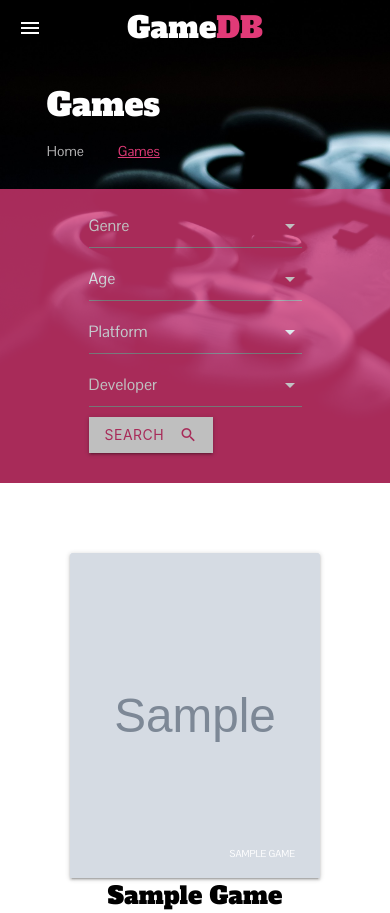
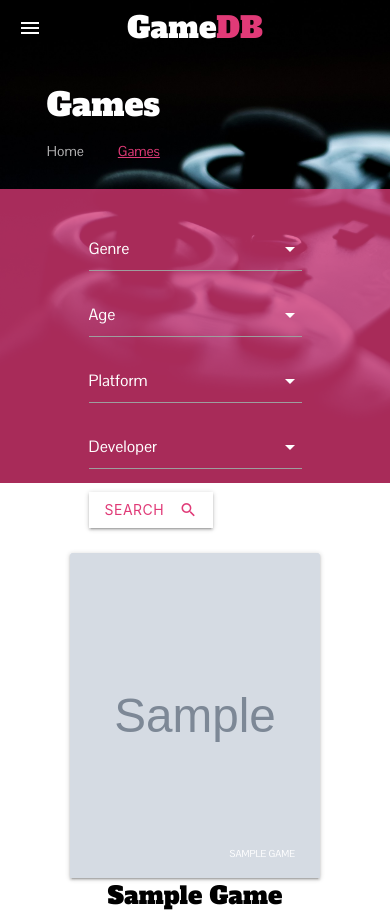
Before and after one commit to aidant842/MilestoneProject3, a Flask app: page /games in a window 390 px wide. Shown: the top 913 px of the page. Run offline with Flask 2, Linux system fonts and the light colour scheme; grey boxes marked "Sample" are stand-in pictures; a database or web service that is not in the repository returns one stand-in record (values such as "Sample title"); some libraries are stand-ins or nearby versions.

Commit message:
added delete button on game.html and functionality styled both edit and delete button on game.html fixed opacity issue with options-container on games.html started to implement search route

```diff
--- a/app.py
+++ b/app.py
@@ -21,9 +21,26 @@ def home_page():
 
 @app.route('/games')
 def games():
+
     return render_template('games.html', genre=mongo.db.genre.find(), games=mongo.db.games.find(),
                             age_rating=mongo.db.age_rating.find(), dev=mongo.db.developer.find(), plat=mongo.db.platform.find(),
                             vr=mongo.db.vr_capable.find())
+
+@app.route('/search', methods = ['POST', 'GET'])
+def search():
+
+    games = mongo.db.games
+    query=games.find({
+        'genre_name': request.form.get('genre'),
+        'age_rating': request.form.get('age'),
+        'platform'  : request.form.get('platform'),
+        'developer' : request.form.get('developer')
+    })
+
+    return render_template('games.html', genre=mongo.db.genre.find(), games=query,
+                            age_rating=mongo.db.age_rating.find(), dev=mongo.db.developer.find(), plat=mongo.db.platform.find(),
+                            vr=mongo.db.vr_capable.find())
+
 
 @app.route('/games/<game_id>')
 def game_page(game_id):
@@ -43,7 +60,7 @@ def addGame():
     return render_template('addGame.html', genre=mongo.db.genre.find(), platform=mongo.db.platform.find(),
                             vr=mongo.db.vr_capable.find(), age_rating=mongo.db.age_rating.find())
 
-@app.route('/insert_game', methods = ['POST'])
+@app.route('/insert_game', methods=['POST'])
 def insert_game():
     game = mongo.db.games
     game.insert_one(request.form.to_dict())
@@ -80,6 +97,13 @@ def update_game(game_id):
 
     return redirect(url_for('games'))
 
+@app.route('/delete_game/<game_id>')
+def delete_game(game_id):
+    game=mongo.db.games
+    game.delete_one({'_id': ObjectId(game_id)})
+
+    return redirect(url_for('games'))
+
 if __name__ == '__main__':
     app.run(host=os.environ.get('IP'),
         port=int(os.environ.get('PORT')),
--- a/static/css/style.css
+++ b/static/css/style.css
@@ -30,6 +30,10 @@ button {
     border-radius: 0;
 }
 
+textarea.materialize-textarea{
+    color: white;
+}
+
 /* ------------------------------------------------------*/
 
 /* ----------------- BreadCrumb Styling ----------------- */
@@ -55,7 +59,8 @@ button {
 /* ----------------- Page Backgrounds ----------------- */
 
 .landing-bg,
-.login-bg {
+.login-bg
+ {
   background-image: url("images/background.png");
   background-repeat: no-repeat;
   background-size: auto;
@@ -229,7 +234,7 @@ nav ul a.btn {
 
 .options-container {
   position: absolute;
-  top: 40%;
+  top: 60%;
   left: 20%;
   bottom: 40%;
   right: 20%;
@@ -271,8 +276,16 @@ input {
   margin-left: auto;
   left: auto;
   right: auto;
-  margin-top: 1px;
+  margin-top: 1rem;
   margin-bottom: 1px;
+}
+
+.options-container > .row > .input-field.col.s12 {
+    margin-left: auto;
+    left: auto;
+    right: auto;
+    margin-top: 1px;
+    margin-bottom: 1px;
 }
 
 .search-button {
@@ -360,15 +373,14 @@ input {
 }
 
 .login-container {
-  /* position: relative; */
   width: 80%;
   margin-left: auto;
   margin-right: auto;
   margin-top: 3rem;
 }
 
-input:not([type]),
-/* input[type="text"]:not(.browser-default), */
+/* input:not([type]),
+input[type="text"]:not(.browser-default),
 input[type="password"]:not(.browser-default),
 input[type="email"]:not(.browser-default),
 input[type="url"]:not(.browser-default),
@@ -381,7 +393,7 @@ input[type="number"]:not(.browser-default),
 input[type="search"]:not(.browser-default),
 textarea.materialize-textarea {
   border-bottom: 1px solid rgb(224, 58, 119);
-}
+} */
 
 input:not([type]):focus:not([readonly]),
 input[type="text"]:not(.browser-default):focus:not([readonly]),
@@ -417,18 +429,18 @@ textarea.materialize-textarea:focus:not([readonly]) + label {
   color: rgb(224, 58, 119);
 }
 
-.login-btn, .next-btn {
+.login-btn, .next-btn, .edit-btn, .delete-btn {
   border-radius: 0;
   background-color: rgb(224, 58, 119);
   color: white;
 }
 
-.login-btn:hover, .next-btn:hover {
+.login-btn:hover, .next-btn:hover, .edit-btn:hover, .delete-btn:hover {
   background-color: #312a2a;
   color: rgb(224, 58, 119);
 }
 
-.login-btn:focus, .next-btn:focus {
+.login-btn:focus, .next-btn:focus, .edit-btn:focus, .delete-btn:focus {
   background-color: #312a2a;
 }
 
@@ -598,6 +610,10 @@ ul li a i.shop-btn{
     border-bottom: 1px solid rgb(224, 58, 119);
 }
 
+.crud-button-container{
+    margin-top: 1rem;
+}
+
 /* ------------------------------------------------------*/
 
 /* ----------------- Media Queries ----------------- */
@@ -605,7 +621,7 @@ ul li a i.shop-btn{
 @media only screen and (max-width: 993px) {
   .options-container {
     position: absolute;
-    top: 30%;
+    top: 50%;
     left: 20%;
     bottom: 40%;
     right: 20%;
@@ -633,7 +649,7 @@ ul li a i.shop-btn{
 @media only screen and (max-width: 600px) {
   .options-container {
     position: absolute;
-    top: 5%;
+    top: 45%;
     left: 20%;
     bottom: 40%;
     right: 20%;
--- a/templates/addGame.html
+++ b/templates/addGame.html
@@ -99,11 +99,13 @@
           <label for="review">Review</label>
         </div>
 
-
+          <div class="col s12">
           <button url="{{url_for('games')}}" class="btn next-btn" type="submit" name="action">
             Submit
             <i class="material-icons right">send</i>
           </button>
+          </div>
+
         </form>
       </div>
     </div>
--- a/templates/edit_game.html
+++ b/templates/edit_game.html
@@ -100,11 +100,13 @@
           <label for="review">Review</label>
         </div>
 
-
+        <div class="col s12">
           <button url="{{url_for('games')}}" class="btn next-btn" type="submit" name="action">
             Submit
             <i class="material-icons right">send</i>
           </button>
+          </div>
+
         </form>
       </div>
     </div>
--- a/templates/games.html
+++ b/templates/games.html
@@ -17,41 +17,42 @@
     </div>
     <!-- Container for filter -->
 
-    <div class="filter-container">
+    <div class="filter-container"></div>
       <div class="options-container">
         <div class="row">
+        <form action="{{ url_for('search')}}" method="POST">
           <div class="input-field col s12 m6 l3">
-            <select>
+            <select name="genre">
               <option value="" disabled selected>Genre</option>
               {% for gen in genre %}
-              <option id="genre" name="genre" class = "validate" value="1">{{gen.genre_name}}</option>
+              <option id="genre" name="genre" class = "validate" value="{{gen.genre_name}}">{{gen.genre_name}}</option>
               {% endfor %}
             </select>
           </div>
 
           <div class="input-field col s12 m6 l3">
-            <select>
+            <select name="age">
               <option value="" disabled selected>Age</option>
               {% for age in age_rating %}
-              <option id="age" name="age" class = "validate" value="1">{{age.rating}}</option>
+              <option id="age" name="age" class = "validate" value="{{age.rating}}">{{age.rating}}</option>
               {% endfor %}
             </select>
           </div>
 
           <div class="input-field col s12 m6 l3">
-            <select>
+            <select name="platform">
               <option value="" disabled selected>Platform</option>
               {% for plat in plat %}
-              <option id="platform" name="platform" class = "validate" value="1">{{plat.platform_name}}</option>
+              <option id="platform" name="platform" class = "validate" value="{{plat.platform_name}}">{{plat.platform_name}}</option>
               {% endfor %}
             </select>
           </div>
 
           <div class="input-field col s12 m6 l3">
-            <select>
+            <select name="developer">
               <option value="" disabled selected>Developer</option>
               {% for dev in dev %}
-              <option id="developer" name="developer" class = "validate" value="1">{{dev.dev}}</option>
+              <option id="developer" name="developer" class = "validate" value="{{dev.dev}}">{{dev.dev}}</option>
               {% endfor %}
             </select>
           </div>
@@ -62,14 +63,15 @@
             <i class="material-icons right">search</i>
           </button>
           </div>
+          </form>
 
         </div>
       </div>
-    </div>
+
   </div>
 </div>
 
-
+<!-- Container for cards -->
 <div class="container card-container">
 {% for key in games %}
   <div class="row card-row">
@@ -87,5 +89,5 @@
   </div>
   {% endfor %}
 </div>
-<!-- Container for cards -->
+
  {% endblock %}
```
Also changed, not shown: templates/game.html (+6 -1 lines), static/css/images/login-bg.jpg (added).
